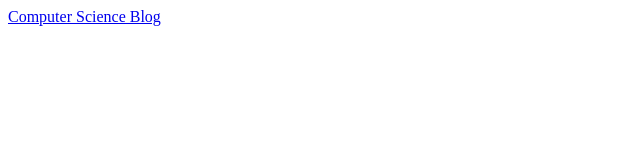
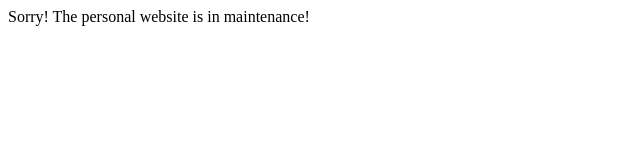
Before and after one commit to charlienzw/charlienzw.github.io, a plain HTML site: page index.html in a window 1280 px wide. Shown: the whole page, without its empty margins (0-640 px from the left). Drawn offline with Linux system fonts and the light colour scheme.

Commit message:
maintain

```diff
--- a/index.html
+++ b/index.html
@@ -4,7 +4,8 @@
 	<title>Ziwen Ning</title>
 </head>
 <body>
-<a href="https://cs.blog.ningziwen.com">Computer Science Blog</a>
+<!-- <a href="https://cs.blog.ningziwen.com">Computer Science Blog</a> -->
+Sorry! The personal website is in maintenance!
 
 </body>
 </html>
```
